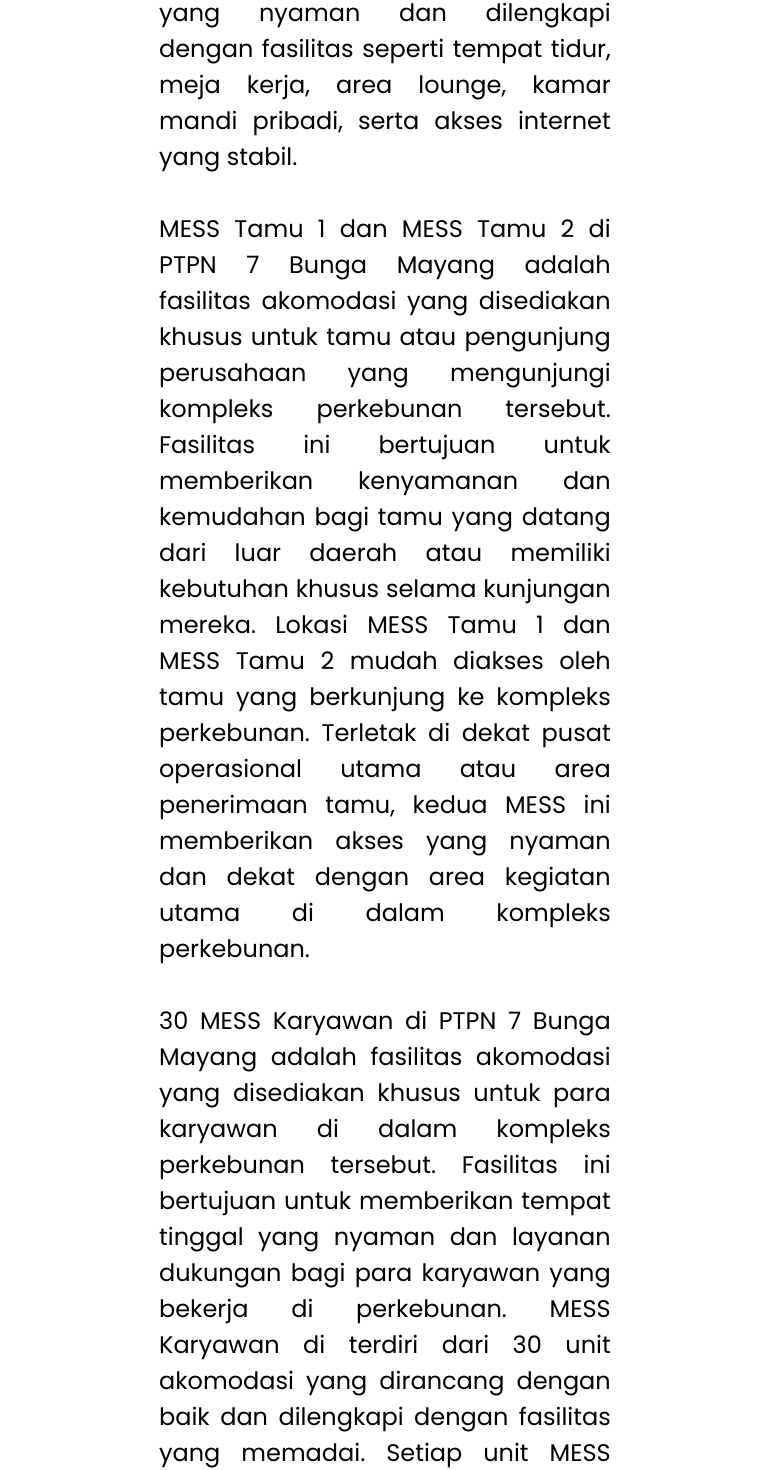
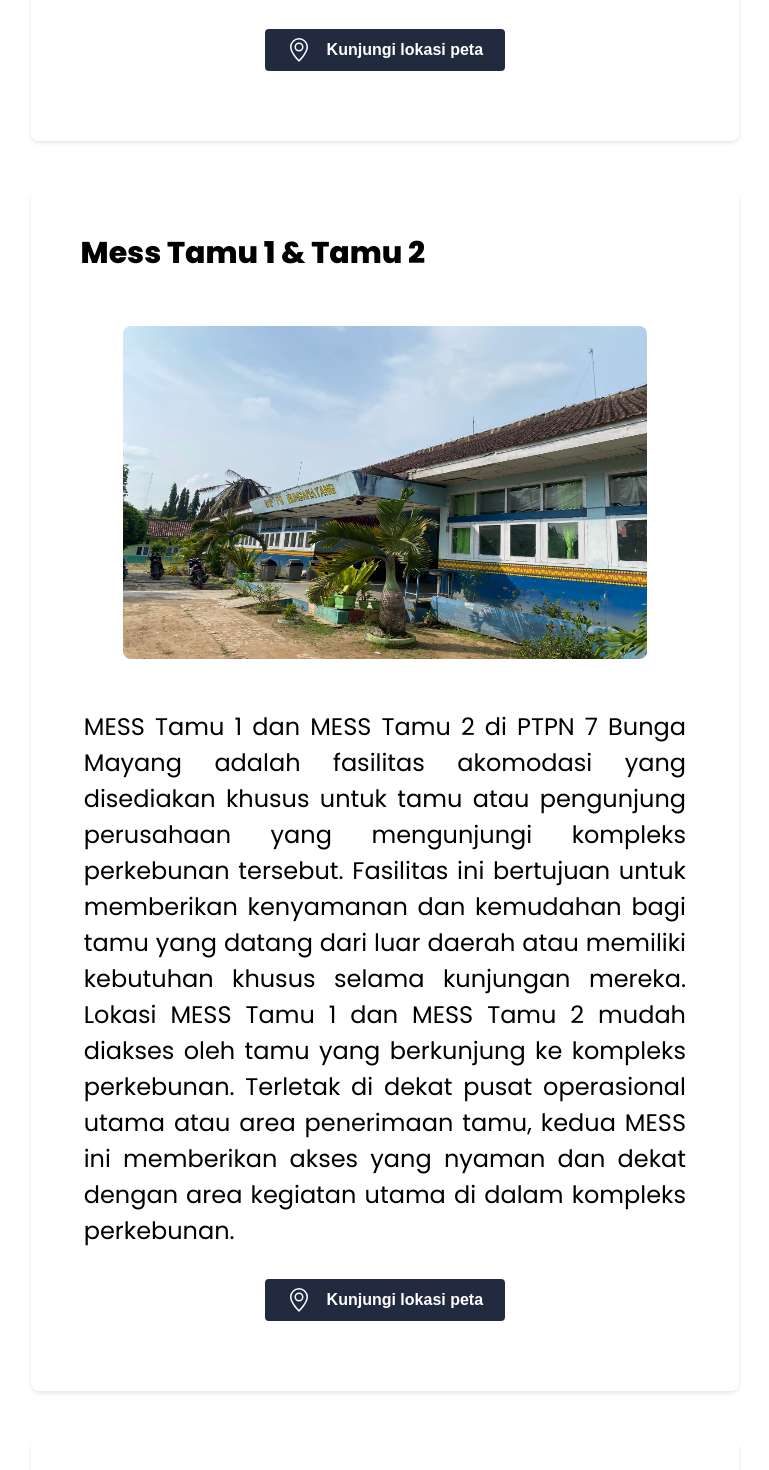
Before and after one commit to Baguswmk/testing-sig, a React (Vite) app: page /fasilitasumum/mess in a window 1280 px wide. Shown: the part 1303-2773 px from the top of the page, without its empty margins (78-847 px from the left). Built offline with nearby package versions, Linux system fonts and the light colour scheme; no server answers.

Commit message:
penambahan ancor link ke maps pada mess

```diff
--- a/src/components/fasilitasumum/Klinik.jsx
+++ b/src/components/fasilitasumum/Klinik.jsx
@@ -8,7 +8,7 @@
 function SMP() {
   const navigate = useNavigate();
   const handleButtonClicked = () => {
-    window.open("/");
+    window.open("https://goo.gl/maps/vVbMQe78eV1QVNPRA");
   };
   return (
     <div className="wrapper-fasum">
--- a/src/components/fasilitasumum/Masjid.jsx
+++ b/src/components/fasilitasumum/Masjid.jsx
@@ -43,6 +43,7 @@
             </button>
           </div>
         </div>
+
       </div>
       <SidebarDashboard />
     </div>
--- a/src/components/fasilitasumum/Mess.jsx
+++ b/src/components/fasilitasumum/Mess.jsx
@@ -6,9 +6,9 @@
 
 function Toilet() {
   const navigate = useNavigate();
-  const handleButtonClicked = () => {
-  window.open("https://goo.gl/maps/6Z1Z1Z1Z1Z1Z1Z1Z1");
-  }
+  const handleButtonClicked = (link) => {
+    window.open(link);
+  };
   return (
     <div className="wrapper-fasum">
       <div className="container-fasum">
@@ -20,7 +20,8 @@
           <h1> Fasilitas Umum</h1>
         </div>
         <div className="card-fasum">
-          <h1>Mess PG Bungamayang</h1>
+          <div className="item-fasum">
+            <h1>Mess General Manager</h1>
             <div className="img-fasum">
               <img src={MasjidPict} alt={MasjidPict} />
             </div>
@@ -28,24 +29,53 @@
               <p>
                 MESS (Managerial Employee Support System) General Manager di PTPN 7 Bunga Mayang adalah fasilitas yang menyediakan akomodasi dan layanan dukungan untuk General Manager atau manajer tingkat atas perusahaan di dalam kompleks
                 perkebunan tersebut. Fasilitas ini bertujuan untuk memastikan tingkat kenyamanan dan efisiensi kerja bagi manajer yang memegang peran kunci dalam perusahaan. MESS General Manager terletak di area strategis di dalam kompleks
-              PTPN 7 Bunga Mayang. Bangunannya didesain dengan baik dan dilengkapi dengan berbagai fasilitas modern. MESS ini menawarkan kamar-kamar yang nyaman dan dilengkapi dengan fasilitas seperti tempat tidur, meja kerja, area lounge,
-              kamar mandi pribadi, serta akses internet yang stabil.
-              <br />
-              <br />
-              MESS Tamu 1 dan MESS Tamu 2 di PTPN 7 Bunga Mayang adalah fasilitas akomodasi yang disediakan khusus untuk tamu atau pengunjung perusahaan yang mengunjungi kompleks perkebunan tersebut. Fasilitas ini bertujuan untuk memberikan
-              kenyamanan dan kemudahan bagi tamu yang datang dari luar daerah atau memiliki kebutuhan khusus selama kunjungan mereka. Lokasi MESS Tamu 1 dan MESS Tamu 2 mudah diakses oleh tamu yang berkunjung ke kompleks perkebunan.
-              Terletak di dekat pusat operasional utama atau area penerimaan tamu, kedua MESS ini memberikan akses yang nyaman dan dekat dengan area kegiatan utama di dalam kompleks perkebunan.
-              <br />
-              <br />
-              30 MESS Karyawan di PTPN 7 Bunga Mayang adalah fasilitas akomodasi yang disediakan khusus untuk para karyawan di dalam kompleks perkebunan tersebut. Fasilitas ini bertujuan untuk memberikan tempat tinggal yang nyaman dan
-              layanan dukungan bagi para karyawan yang bekerja di perkebunan. MESS Karyawan di terdiri dari 30 unit akomodasi yang dirancang dengan baik dan dilengkapi dengan fasilitas yang memadai. Setiap unit MESS dilengkapi dengan tempat
-              tidur, lemari, meja kerja, dan kamar mandi pribadi. Fasilitas ini menawarkan kenyamanan dan privasi kepada para karyawan selama mereka tinggal di perkebunan. Lokasi MESS Karyawan di mudah diakses oleh para karyawan. Terletak
-              di area yang strategis di dalam kompleks PTPN 7 Bunga Mayang, MESS ini memberikan akses yang nyaman dan dekat dengan tempat kerja serta fasilitas lainnya di dalam perkebunan.
+                PTPN 7 Bunga Mayang. Bangunannya didesain dengan baik dan dilengkapi dengan berbagai fasilitas modern. MESS ini menawarkan kamar-kamar yang nyaman dan dilengkapi dengan fasilitas seperti tempat tidur, meja kerja, area
+                lounge, kamar mandi pribadi, serta akses internet yang stabil.
               </p>
-            <button id="btn4" onClick={handleButtonClicked}>
+              <button id="btn4" onClick={() => handleButtonClicked("https://goo.gl/maps/s665Cu24W3rMGc3a6")}>
                 <GeoAlt />
                 Kunjungi lokasi peta
               </button>
+            </div>
+          </div>
+        </div>
+        <div className="card-fasum">
+          <div className="item-fasum">
+            <h1>Mess Tamu 1 & Tamu 2</h1>
+            <div className="img-fasum">
+              <img src={MasjidPict} alt={MasjidPict} />
+            </div>
+            <div className="content-fasum">
+              <p>
+                MESS Tamu 1 dan MESS Tamu 2 di PTPN 7 Bunga Mayang adalah fasilitas akomodasi yang disediakan khusus untuk tamu atau pengunjung perusahaan yang mengunjungi kompleks perkebunan tersebut. Fasilitas ini bertujuan untuk
+                memberikan kenyamanan dan kemudahan bagi tamu yang datang dari luar daerah atau memiliki kebutuhan khusus selama kunjungan mereka. Lokasi MESS Tamu 1 dan MESS Tamu 2 mudah diakses oleh tamu yang berkunjung ke kompleks
+                perkebunan. Terletak di dekat pusat operasional utama atau area penerimaan tamu, kedua MESS ini memberikan akses yang nyaman dan dekat dengan area kegiatan utama di dalam kompleks perkebunan.
+              </p>
+              <button id="btn4" onClick={() => handleButtonClicked("https://goo.gl/maps/pFx5TX1o8fHZebbu9")}>
+                <GeoAlt />
+                Kunjungi lokasi peta
+              </button>
+            </div>
+          </div>
+        </div>
+        <div className="card-fasum">
+          <div className="item-fasum">
+            <h1>Mess Karyawan</h1>
+            <div className="img-fasum">
+              <img src={MasjidPict} alt={MasjidPict} />
+            </div>
+            <div className="content-fasum">
+              <p>
+                30 MESS Karyawan di PTPN 7 Bunga Mayang adalah fasilitas akomodasi yang disediakan khusus untuk para karyawan di dalam kompleks perkebunan tersebut. Fasilitas ini bertujuan untuk memberikan tempat tinggal yang nyaman dan
+                layanan dukungan bagi para karyawan yang bekerja di perkebunan. MESS Karyawan di terdiri dari 30 unit akomodasi yang dirancang dengan baik dan dilengkapi dengan fasilitas yang memadai. Setiap unit MESS dilengkapi dengan
+                tempat tidur, lemari, meja kerja, dan kamar mandi pribadi. Fasilitas ini menawarkan kenyamanan dan privasi kepada para karyawan selama mereka tinggal di perkebunan. Lokasi MESS Karyawan di mudah diakses oleh para karyawan.
+                Terletak di area yang strategis di dalam kompleks PTPN 7 Bunga Mayang, MESS ini memberikan akses yang nyaman dan dekat dengan tempat kerja serta fasilitas lainnya di dalam perkebunan.
+              </p>
+              <button id="btn4" onClick={() => handleButtonClicked("https://goo.gl/maps/GSPTC45UiRf57Bru6")}>
+                <GeoAlt />
+                Kunjungi lokasi peta
+              </button>
+            </div>
           </div>
         </div>
       </div>
--- a/src/components/fasilitasumum/Sekolah.jsx
+++ b/src/components/fasilitasumum/Sekolah.jsx
@@ -6,6 +6,9 @@
 
 function SekolahDasar() {
   const navigate = useNavigate();
+  const handleButtonClicked = (link) => {
+    window.open(link);
+  };
   return (
     <div className="wrapper-fasum">
       <div className="container-fasum">
@@ -17,6 +20,7 @@
           <h1> Fasilitas Umum</h1>
         </div>
         <div className="card-fasum">
+          <div className="item-fasum">
             <h1>TK PG Bungamayang </h1>
             <div className="img-fasum">
               <img src={MasjidPict} alt={MasjidPict} />
@@ -29,13 +33,15 @@
                 Lokasi TK ini mudah diakses oleh para orang tua atau wali murid. Terletak di dalam kompleks PTPN 7 Bunga Mayang, fasilitas ini dapat dicapai melalui jalan utama yang dilengkapi dengan tempat parkir yang memadai. Dikelilingi
                 oleh lingkungan yang alami dan hijau, TK ini menyediakan suasana yang mendukung bagi pertumbuhan dan perkembangan anak-anak.
               </p>
-            <button id="btn4">
+              <button id="btn4" onClick={() => handleButtonClicked("https://goo.gl/maps/LKJf1tufe5f8z9HM9")}>
                 <GeoAlt />
                 Kunjungi lokasi peta
               </button>
             </div>
           </div>
+        </div>
         <div className="card-fasum">
+          <div className="item-fasum">
             <h1>SD PG Bungamayang</h1>
             <div className="img-fasum">
               <img src={MasjidPict} alt={MasjidPict} />
@@ -46,20 +52,22 @@
                 desainnya. Dengan atap yang menjulang tinggi dan menara yang menjadi ciri khasnya, masjid ini menjadi landmark yang mencolok di sekitar Desa Bungamayang.
                 <br />
                 <br />
-              Didirikan dengan tujuan untuk menyediakan tempat yang nyaman bagi umat Muslim dalam menjalankan ibadah mereka, Masjid Al-Ikhlas juga menawarkan berbagai fasilitas yang lengkap. Dalam kompleks masjid, terdapat ruang shalat yang
-              luas dan nyaman, dilengkapi dengan karpet yang indah dan fasilitas wudhu yang bersih. Selain itu, masjid ini juga memiliki ruang pertemuan untuk kegiatan komunitas dan pengajian agama.
+                Didirikan dengan tujuan untuk menyediakan tempat yang nyaman bagi umat Muslim dalam menjalankan ibadah mereka, Masjid Al-Ikhlas juga menawarkan berbagai fasilitas yang lengkap. Dalam kompleks masjid, terdapat ruang shalat
+                yang luas dan nyaman, dilengkapi dengan karpet yang indah dan fasilitas wudhu yang bersih. Selain itu, masjid ini juga memiliki ruang pertemuan untuk kegiatan komunitas dan pengajian agama.
                 <br />
                 <br />
                 Masjid Al-Ikhlas aktif mengadakan berbagai kegiatan keagamaan, seperti shalat berjamaah, kajian agama, dan pengajian anak-anak. Khutbah Jumat juga diadakan secara rutin untuk memberikan pemahaman dan inspirasi kepada jamaah.
                 Masjid ini menjadi tempat berkumpulnya umat Muslim Desa Bungamayang dalam menjalin silaturahmi dan meningkatkan pemahaman agama.
               </p>
-            <button id="btn4">
+              <button id="btn4" onClick={() => handleButtonClicked("https://goo.gl/maps/S4dU2s3RKcHBC91Q9")}>
                 <GeoAlt />
                 Kunjungi lokasi peta
               </button>
             </div>
           </div>
+        </div>
         <div className="card-fasum">
+          <div className="item-fasum">
             <h1>SMP PG Bungamayang</h1>
             <div className="img-fasum">
               <img src={MasjidPict} alt={MasjidPict} />
@@ -69,34 +77,11 @@
                 SMP (Sekolah Menengah Pertama) di PTPN 7 Bunga Mayang adalah lembaga pendidikan yang memberikan akses pendidikan menengah yang berkualitas bagi remaja di dalam kompleks perkebunan tersebut. Terletak di lingkungan alam yang
                 indah, sekolah ini menciptakan lingkungan belajar yang inspiratif dan mendukung perkembangan akademik dan sosial siswa.
               </p>
-            <button id="btn4">
+              <button id="btn4" onClick={() => handleButtonClicked("https://goo.gl/maps/KaVC5hDrPD1rfZNP6")}>
                 <GeoAlt />
                 Kunjungi lokasi peta
               </button>
             </div>
-        </div>
-        <div className="card-fasum">
-          <h1>SD N 1 Bungamayang</h1>
-          <div className="img-fasum">
-            <img src={MasjidPict} alt={MasjidPict} />
-          </div>
-          <div className="content-fasum">
-            <p>
-              Masjid Al-Ikhlas di Desa Bungamayang adalah sebuah tempat ibadah yang menjadi pusat kegiatan keagamaan bagi umat Islam di wilayah tersebut. Masjid ini memiliki arsitektur yang indah dan menggambarkan tradisi Islam dalam
-              desainnya. Dengan atap yang menjulang tinggi dan menara yang menjadi ciri khasnya, masjid ini menjadi landmark yang mencolok di sekitar Desa Bungamayang.
-              <br />
-              <br />
-              Didirikan dengan tujuan untuk menyediakan tempat yang nyaman bagi umat Muslim dalam menjalankan ibadah mereka, Masjid Al-Ikhlas juga menawarkan berbagai fasilitas yang lengkap. Dalam kompleks masjid, terdapat ruang shalat yang
-              luas dan nyaman, dilengkapi dengan karpet yang indah dan fasilitas wudhu yang bersih. Selain itu, masjid ini juga memiliki ruang pertemuan untuk kegiatan komunitas dan pengajian agama.
-              <br />
-              <br />
-              Masjid Al-Ikhlas aktif mengadakan berbagai kegiatan keagamaan, seperti shalat berjamaah, kajian agama, dan pengajian anak-anak. Khutbah Jumat juga diadakan secara rutin untuk memberikan pemahaman dan inspirasi kepada jamaah.
-              Masjid ini menjadi tempat berkumpulnya umat Muslim Desa Bungamayang dalam menjalin silaturahmi dan meningkatkan pemahaman agama.
-            </p>
-            <button id="btn4">
-              <GeoAlt />
-              Kunjungi lokasi peta
-            </button>
           </div>
         </div>
       </div>
--- a/src/style/components/fasilitasumum/Masjid.css
+++ b/src/style/components/fasilitasumum/Masjid.css
@@ -33,11 +33,18 @@
 }
 
 .card-fasum {
-  width: 60%;
+  width: 80%;
   margin: 0 auto 50px auto;
+  box-shadow: 0 2px 4px 0 rgba(0, 0, 0, 0.1);
+  border-radius: 8px;
+}
+.item-fasum {
+  padding-top: 20px;
+  padding-bottom: 20px;
 }
 .card-fasum h1 {
   font-size: 30px;
+  margin-top: 20px;
   margin-left: 50px;
 }
 .img-fasum {
```
Lines whose indentation alone changed are shown as unchanged.
